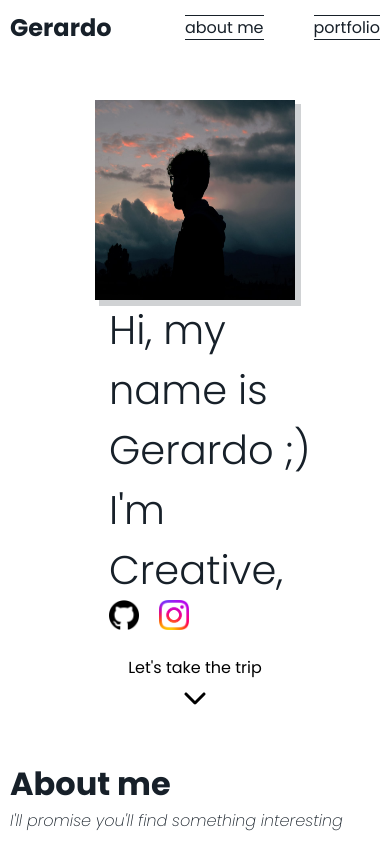
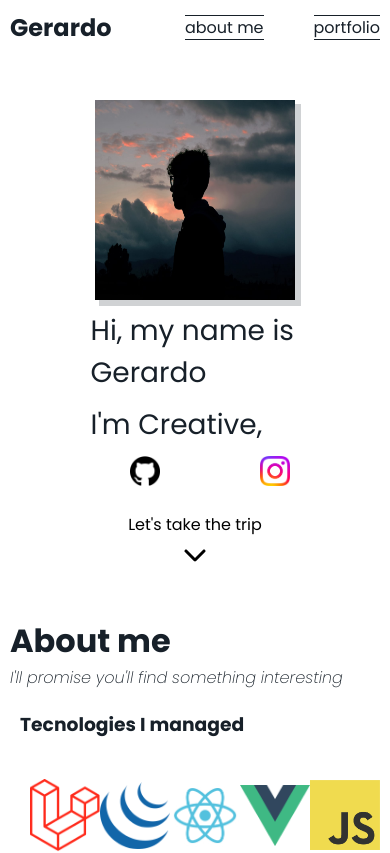
Before and after one commit to elGerardo/portfolio, a React (Create React App) app: page / in a window 390 px wide. Shown: the top 853 px of the page. Built offline with nearby package versions, Linux system fonts and the light colour scheme.

Commit message:
little responsives issues fixed

```diff
--- a/src/js/main.js
+++ b/src/js/main.js
@@ -8,6 +8,7 @@ function init(){
         }else{
             let footerContent = document.getElementById("footer_content");
             footerContent.style.marginTop = "4rem";
+
         }
     })
 }
--- a/src/sections/banner.js
+++ b/src/sections/banner.js
@@ -27,11 +27,11 @@ var Banner = () => {
     <div className={`${global.container} ${style.banner}`}>
       <div className={`${style.content} ${global.flex_space_between}`}>
         <div className={`${style.banner_text}`}>
-          <p>Hi, my name is Gerardo ;)</p>
-          <p>
+          <span className={`${style.span_block}`}>Hi, my name is Gerardo</span>
+          <span className={`${style.span_block}`}>
             I'm <span ref={textRef}></span>
-          </p>
-          <div>
+          </span>
+          <div className={`${style.social_media}`}>
             <a
               href="https://github.com/elGerardo"
               target="_blank"
--- a/src/styles/banner.module.css
+++ b/src/styles/banner.module.css
@@ -12,7 +12,15 @@
 
 .banner .banner_text{
     padding: 0 0 0 5rem;
-    width: 60%;
+    width: 70%;
+}
+
+.banner_text span{
+    font-size: 3.8rem;
+}
+
+.banner_text .span_block{
+    display: block;
 }
 
 .banner .banner_text img{
@@ -91,11 +99,17 @@
 }
 
 @media only screen and (max-width: 580px){
-
     .content{
         flex-direction: column-reverse;
     }
-    .content .banner_text{
-        font-size: 1rem;
+    .banner_text .social_media{
+        width: 100%;
+        display: flex;
+        justify-content:space-around;
+        align-items: center;
+    }
+    .banner_text span{
+        margin: 1rem 0;
+        font-size: 2.8rem;
     }
 }
```
